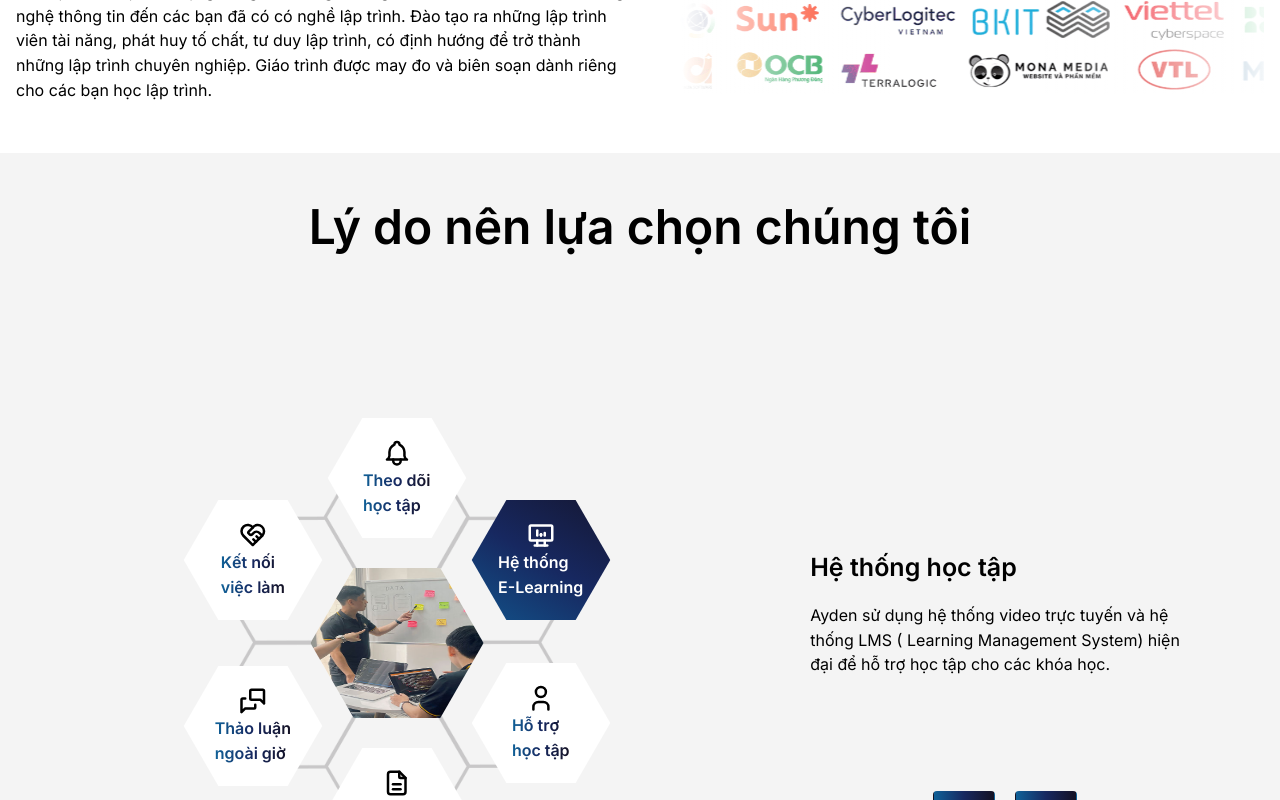
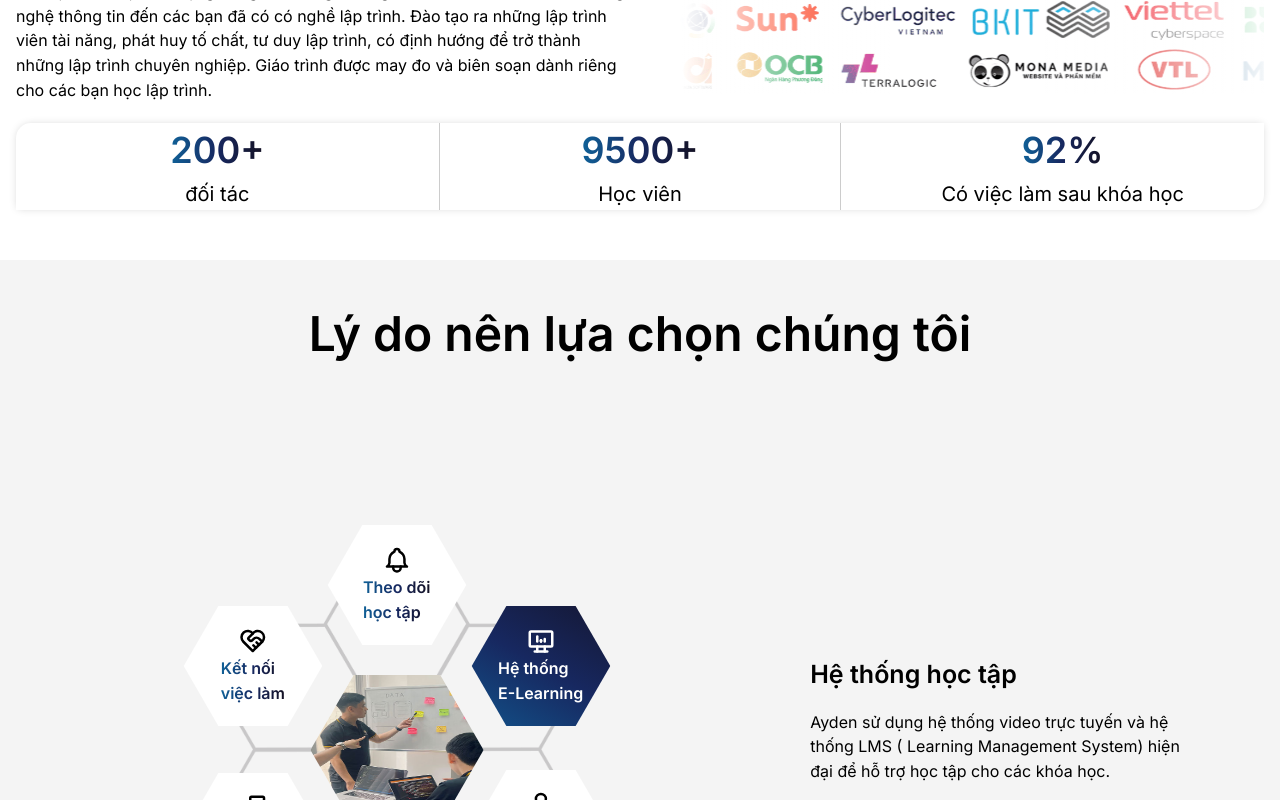
Before and after one commit to NDD1611/ayden-education, a Next.js app: page / in a window 1280 px wide. Shown: the part 1620-2420 px from the top of the page. Built offline with nearby package versions, Linux system fonts and the light colour scheme.

Commit message:
complate about component

```diff
--- a/src/components/HomePage/About/About.module.scss
+++ b/src/components/HomePage/About/About.module.scss
@@ -1,3 +1,5 @@
+@import '../../../globals.scss';
+
 .aboutContainer {
   // background-color: #343754;
   padding: 50px 0;
@@ -7,14 +9,6 @@
     // color: #fff;
     .middle {
       display: flex;
-    }
-
-    .headTitle {
-      font-size: 48px;
-      font-weight: 600;
-      text-align: center;
-      padding: 20px 0;
-    }
 
       .left {
         width: 50%;
@@ -67,7 +61,6 @@
           .moverX {
             height: 200px;
             width: 4296px;
-          // background: url("https://cybersoft.edu.vn/wp-content/uploads/2022/11/logoIcon-2-1.png");
             background: url("/assets/abouts/logoIcon-2-1.png");
             background-size: contain;
             position: absolute;
@@ -75,11 +68,48 @@
             left: 0;
             height: 100%;
             transform: translate3d(0, 0, 0);
-
             animation: moveSlideshowX 60s linear infinite;
           }
         }
       }
+    }
+
+    .foot {
+      margin-top: 20px;
+      border-radius: 15px 0 15px 0;
+      overflow: hidden;
+      box-shadow: 0px 0px 8px -2px #ccc;
+
+      .item {
+        width: 33.33%;
+        display: flex;
+        justify-content: center;
+        align-items: center;
+        flex-direction: column;
+
+        .mainText {
+          font-weight: 600;
+          font-size: 36px;
+          background: $mainRadientToRight;
+          background-clip: text;
+          -webkit-text-fill-color: transparent;
+        }
+
+        .subText {
+          font-size: 20px;
+        }
+      }
+    }
+
+    .headTitle {
+      font-size: 48px;
+      font-weight: 600;
+      text-align: center;
+      padding: 20px 0;
+    }
+
+
+
   }
 }
 
@@ -113,6 +143,8 @@
           width: 100%;
         }
       }
+
+
     }
   }
 }
--- a/src/components/HomePage/About/About.tsx
+++ b/src/components/HomePage/About/About.tsx
@@ -35,6 +35,27 @@ export const About: React.FC = () => {
           </Box>
         </Box>
       </Flex>
+      <Flex className={classes.foot}
+        gap={20}
+      >
+        <Box component="div" className={classes.item}>
+          <Text className={classes.mainText}>200+</Text>
+          <Text className={classes.subText}>đối tác</Text>
+        </Box>
+        <Box component="div" className={classes.item}
+          style={{
+            borderLeft: '1px solid #ccc',
+            borderRight: '1px solid #ccc'
+          }}
+        >
+          <Text className={classes.mainText}>9500+</Text>
+          <Text className={classes.subText}>Học viên</Text>
+        </Box>
+        <Box component="div" className={classes.item}>
+          <Text className={classes.mainText}>92%</Text>
+          <Text className={classes.subText}>Có việc làm sau khóa học</Text>
+        </Box>
+      </Flex>
     </Container>
   </Container>
 };
--- a/src/components/HomePage/Register/Register.tsx
+++ b/src/components/HomePage/Register/Register.tsx
@@ -6,12 +6,12 @@ import {
   Grid,
   rem,
   Text,
-  TextInput, Group, NumberInput, Textarea
+  TextInput, Group, Textarea
 } from "@mantine/core";
 import Image from "next/image";
 import { useLingui } from "@lingui/react";
 import classes from "./Register.module.scss";
-import { useForm, isNotEmpty, isEmail, isInRange, hasLength, matches } from '@mantine/form';
+import { useForm, isEmail, hasLength, matches } from '@mantine/form';
 export const Register: React.FC = () => {
   const { i18n } = useLingui();
   const form = useForm({
--- a/src/components/HomePage/Summary/Summary2.module.scss
+++ b/src/components/HomePage/Summary/Summary2.module.scss
@@ -6,6 +6,12 @@
     padding: 30px 0;
     text-align: center;
     margin-top: 30px;
+}
+
+.mySpoiler {
+    height: 250px;
+    overflow-y: hidden;
+    transition: height 1s linear;
 }
 
 .sectionIcon {
@@ -46,16 +52,9 @@
     }
 }
 
-.viewMore {
-    display: flex;
-    justify-content: center;
-    align-items: center;
-    padding-top: 10px;
-
-    .viewMoreButton {
-        background-image: $mainRadientToRight;
-        color: #fff;
-    }
+.viewMoreButton {
+    background-image: $mainRadientToRight;
+    color: #fff;
 }
 
 .imageContainer {
@@ -77,7 +76,7 @@
 .accordionHide {
     height: 250px;
     overflow-y: hidden;
-    transition: height linear 1s;
+    transition: height linear 0.5s;
 }
 
 .accordionShow {
--- a/src/components/HomePage/Summary/Summary2.tsx
+++ b/src/components/HomePage/Summary/Summary2.tsx
@@ -1,7 +1,7 @@
 
-import { Container, Accordion, rem, Text, Flex, List, ThemeIcon, Button, Spoiler } from '@mantine/core'
+import { Container, Accordion, rem, Text, Flex, List, ThemeIcon, Box, Button } from '@mantine/core'
 import { IconCircleCheck, IconChevronsDown, IconChevronsUp } from '@tabler/icons-react';
-import React, { useRef } from 'react'
+import React, { useEffect } from 'react'
 import { useMemo } from 'react'
 import { useLingui } from "@lingui/react";
 import classes from './Summary2.module.scss'
@@ -16,6 +16,7 @@ type phase = {
 }
 
 
+let showSpoiler = false
 export const Summary2: React.FC = () => {
     const { i18n } = useLingui();
     let datas: phase[] = useMemo(
@@ -411,8 +412,49 @@ export const Summary2: React.FC = () => {
             </Accordion.Item>
         )
     })
+    const handleShowSpoiler = () => {
+        showSpoiler = true
+        let spoiler = document.getElementById('spoiler')
+        let hideBtn = document.getElementById('hideBtn')
+        let showBtn = document.getElementById('showBtn')
+        if (spoiler && showBtn && hideBtn) {
+            spoiler.style.height = spoiler.scrollHeight + 'px'
+            showBtn.style.display = 'none'
+            hideBtn.style.display = 'block'
+        }
+    }
+    const handleHideSpoiler = () => {
+        showSpoiler = false
+        let spoiler = document.getElementById('spoiler')
+        let hideBtn = document.getElementById('hideBtn')
+        let showBtn = document.getElementById('showBtn')
+        if (spoiler && showBtn && hideBtn) {
+            spoiler.style.height = 250 + 'px'
+            showBtn.style.display = 'block'
+            hideBtn.style.display = 'none'
+        }
+    }
+    const handleChangeAccordion = () => {
+        setTimeout(() => {
+            let spoiler = document.getElementById('spoiler')
+            let Accordion = document.getElementById('Accordion')
+            if (spoiler && Accordion && showSpoiler) {
+                spoiler.style.height = Accordion.clientHeight + 'px'
+            }
+        }, 400)
+    }
 
-    const spoilerControlRef = useRef<HTMLButtonElement>(null);
+    useEffect(() => {
+        let hideBtn = document.getElementById('hideBtn')
+        let showBtn = document.getElementById('showBtn')
+        if (showSpoiler == true && showBtn && hideBtn) {
+            showBtn.style.display = 'none'
+            hideBtn.style.display = 'block'
+        } else if (showSpoiler == false && showBtn && hideBtn) {
+            showBtn.style.display = 'block'
+            hideBtn.style.display = 'none'
+        }
+    }, [])
     return <>
         <Container
             size={'lg'}
@@ -422,42 +464,43 @@ export const Summary2: React.FC = () => {
             >
                 ĐỀ CƯƠNG CHI TIẾT
             </Text>
-
-            <Spoiler maxHeight={250}
-                classNames={classes}
-                showLabel={
-                    <Container className={classes.viewMore}>
+            <Box
+                component='div'
+                id='spoiler'
+                className={classes.mySpoiler}
+            >
+                <Accordion
+                    id='Accordion'
+                    onChange={handleChangeAccordion}
+                    variant="contained"
+                    transitionDuration={300}
+                >
+                    {accordionItems}
+                </Accordion>
+            </Box>
+            <Flex
+                pt={20}
+                justify={'center'}
+            >
                 <Button
-                            ref={spoilerControlRef}
+                    id='showBtn'
+                    onClick={handleShowSpoiler}
                     className={classes.viewMoreButton}
-                            variant="light"
+                    // variant="light"
                     rightSection={<IconChevronsDown size={14} />}
                 >
                     Xem thêm
                 </Button>
-                    </Container>
-                }
-                hideLabel={
-                    <Container className={classes.viewMore}>
                 <Button
-                            ref={spoilerControlRef}
+                    id='hideBtn'
+                    onClick={handleHideSpoiler}
                     className={classes.viewMoreButton}
-                            variant="light"
+                    // variant="light"
                     rightSection={<IconChevronsUp size={14} />}
                 >
                     Ẩn bớt
                 </Button>
-                    </Container>
-                }
-                transitionDuration={1000}
-            >
-                <Accordion
-                    variant="contained"
-                    transitionDuration={1000}
-                >
-                    {accordionItems}
-                </Accordion>
-            </Spoiler>
-        </Container>
+            </Flex>
+        </Container >
     </>
 }
```
Lines whose indentation alone changed are shown as unchanged.
